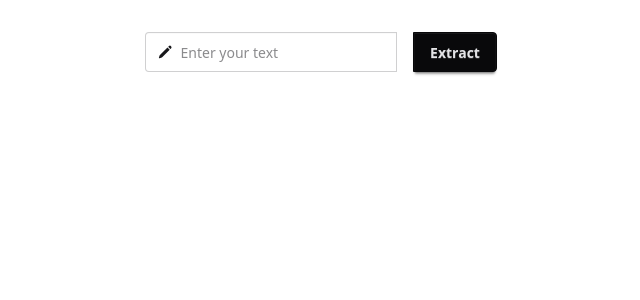
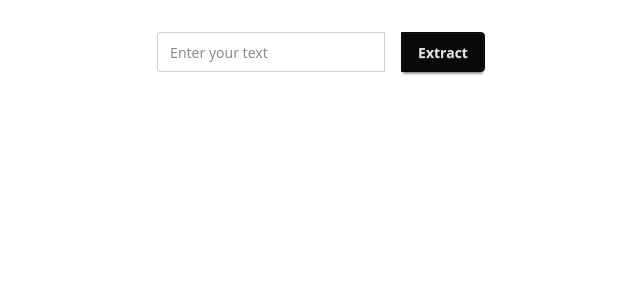
Before and after one commit to Arsh1333/Vocabengine, a React (Vite) app in the folder vocabengine/: page / in a window 1280 px wide. Shown: the top 300 px of the page, without its empty margins (319-959 px from the left). Built offline with nearby package versions, Linux system fonts and the light colour scheme.

Commit message:
loading contents from text file

```diff
--- a/vocabengine/src/App.jsx
+++ b/vocabengine/src/App.jsx
@@ -1,25 +1,43 @@
-import './App.css'
+import { useEffect, useState } from "react";
+import "./App.css";
 
 function App() {
+  const [commonWords, setCommonWords] = useState(null);
 
+  const loadCommonWords = async () => {
+    try {
+      const res = await fetch("/wordsData/commonWords.txt");
+      const text = await res.text();
+
+      const commonWordSet = new Set(
+        text
+          .split("\n")
+          .map((w) => w.trim().toLowerCase())
+          .filter(Boolean)
+      );
+
+      return commonWordSet;
+    } catch (error) {
+      console.log("error while loading words file", error);
+    }
+  };
+
+  useEffect(() => {
+    const fetchWords = async () => {
+      const set = await loadCommonWords();
+      setCommonWords(set);
+      console.log("Loaded common words:", set);
+    };
+
+    fetchWords();
+  }, []);
 
   return (
     <>
       <div>
-        {/* <h1 class="text-3xl font-bold underline bg-amber-200">Hello world!</h1>
-        <button class="btn btn-primary">Button</button> */}
         <div className="join">
           <div>
             <label className="input validator join-item">
-              <svg
-                xmlns="http://www.w3.org/2000/svg"
-                viewBox="0 0 24 24"
-                fill="currentColor"
-                className="size-4"
-              >
-                <path d="M21.731 2.269a2.625 2.625 0 0 0-3.712 0l-1.157 1.157 3.712 3.712 1.157-1.157a2.625 2.625 0 0 0 0-3.712ZM19.513 8.199l-3.712-3.712-12.15 12.15a5.25 5.25 0 0 0-1.32 2.214l-.8 2.685a.75.75 0 0 0 .933.933l2.685-.8a5.25 5.25 0 0 0 2.214-1.32L19.513 8.2Z" />
-              </svg>
-
               <input type="text" placeholder="Enter your text" />
             </label>
           </div>
@@ -30,4 +48,4 @@ function App() {
   );
 }
 
-export default App
+export default App;
```
Also changed, not shown: vocabengine/public/wordsData/commonWords.txt (renamed from vocabengine/src/wordsData/commonWords.txt), 1 other file (tests, documents, lock files or other folders).
